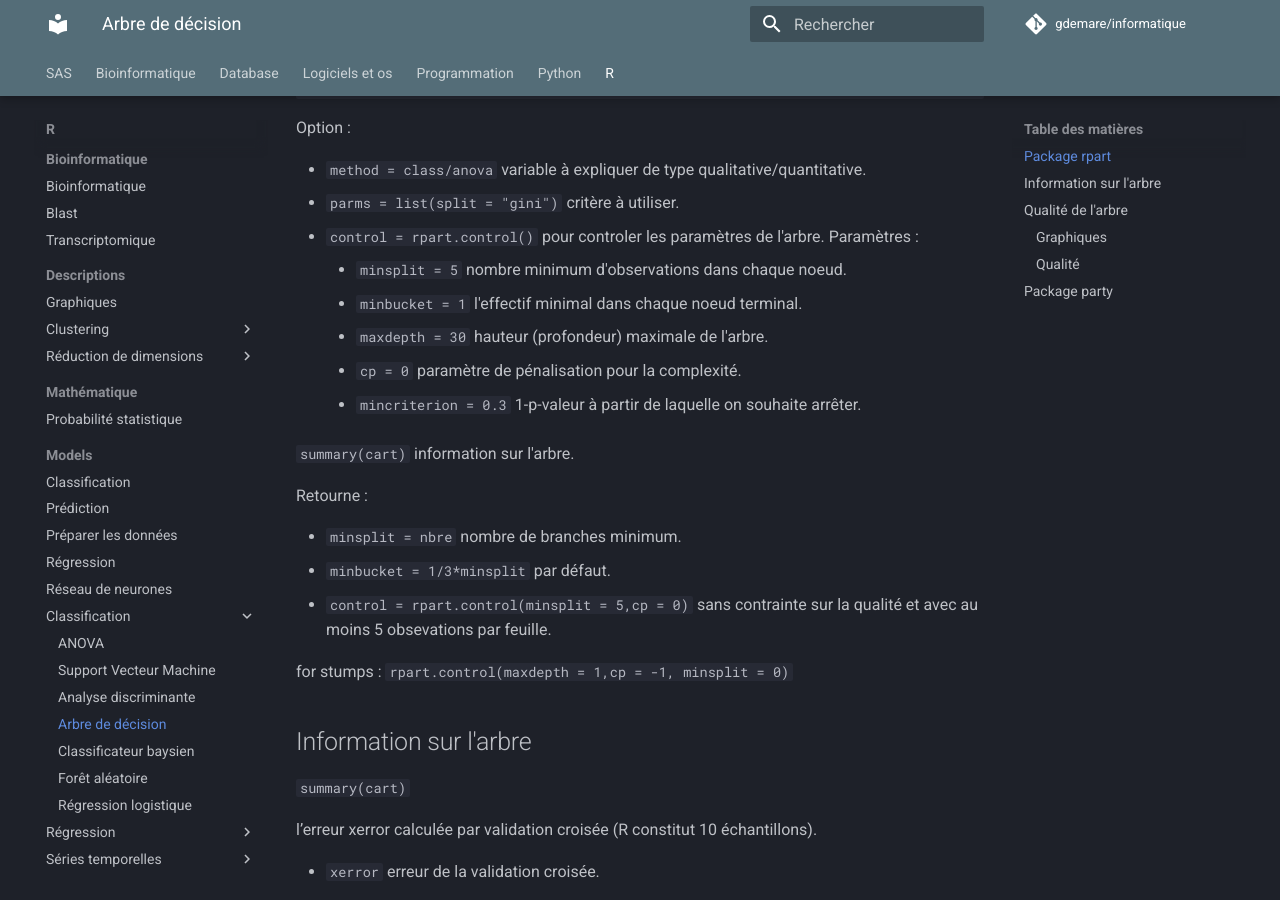
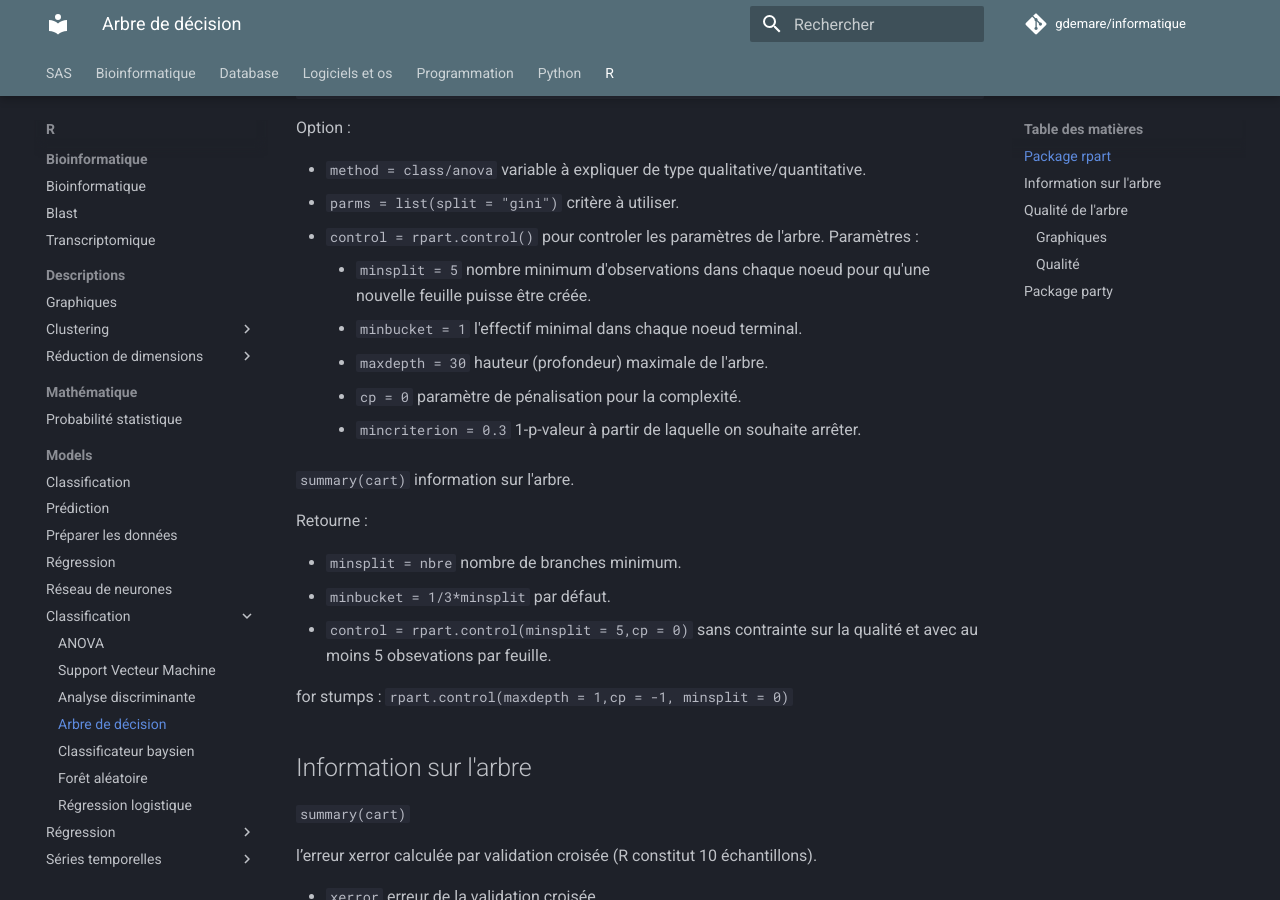
Before and after one commit to gdemare/Informatique, an MkDocs documentation site: the page built from docs/r/models/classification/arbre de décision.md, in a window 1280 px wide and 900 px high, scrolled down 400 px. Built offline with MkDocs 1.6.1 and Material for MkDocs 9.7.7, drawn with Linux system fonts in a browser that asks for light colours; comment, search, counter and statistics services are not loaded.

Commit message:
Update arbre de décision.md

```diff
--- a/docs/r/models/classification/arbre de décision.md
+++ b/docs/r/models/classification/arbre de décision.md
@@ -17,7 +17,7 @@ Option :
 * `parms = list(split = "gini")` critère à utiliser.
 * `control = rpart.control()` pour controler les paramètres de l'arbre. Paramètres :
 
-	* `minsplit = 5` nombre minimum d'observations dans chaque noeud.
+	* `minsplit = 5` nombre minimum d'observations dans chaque noeud pour qu'une nouvelle feuille puisse être créée.
 	* `minbucket = 1` l'effectif minimal dans chaque noeud terminal.
  	* `maxdepth = 30` hauteur (profondeur) maximale de l'arbre.
 	* `cp = 0` paramètre de pénalisation pour la complexité.
```
